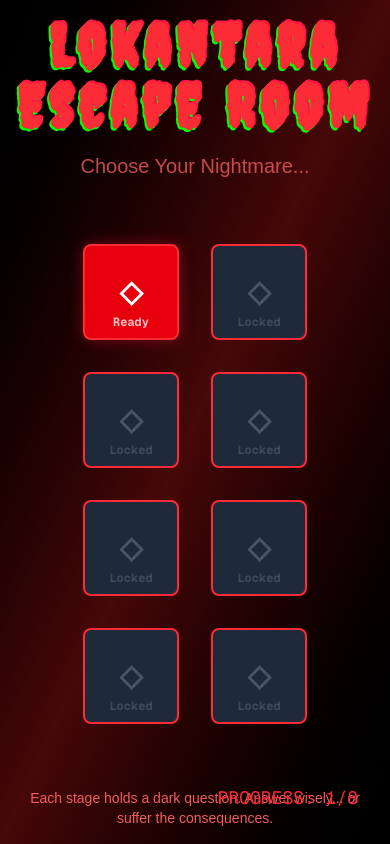
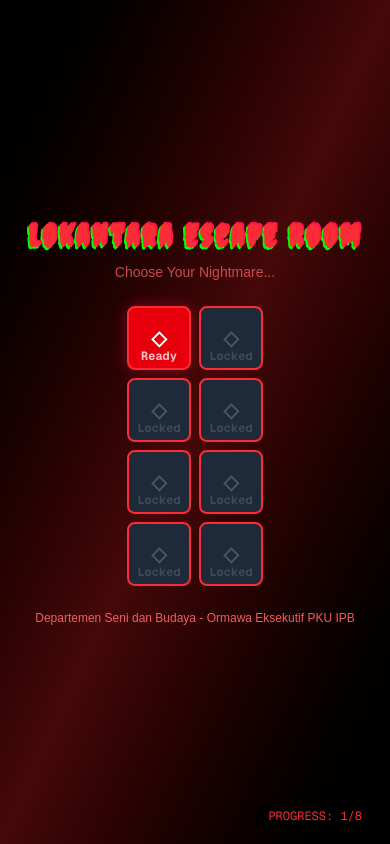
Before and after one commit to anasnasuhaaa/lokantara-escape-room, a Next.js app: page / in a window 390 px wide. Built offline with nearby package versions, Linux system fonts and the light colour scheme; a web font is replaced by a local one.

Commit message:
fix: responsive design

```diff
--- a/app/components/StageGrid.tsx
+++ b/app/components/StageGrid.tsx
@@ -9,43 +9,43 @@ interface StageGridProps {
 
 export const StageGrid: React.FC<StageGridProps> = ({ currentStage, onStageClick }) => {
   return (
-    <div className="w-full h-screen flex flex-col items-center justify-center bg-linear-to-br from-black via-red-950 to-black">
+    <div className="w-full h-screen flex flex-col items-center justify-center bg-linear-to-br from-black via-red-950 to-black overflow-y-auto py-4 sm:py-6 md:py-8">
       {/* Title */}
-      <div className="mb-16 text-center">
+      <div className="mb-6 sm:mb-8 md:mb-12 lg:mb-16 text-center px-4">
         <h1
-          className="text-6xl font-bold mb-4 tracking-widest text-red-500 glitch"
+          className="text-3xl sm:text-4xl md:text-5xl lg:text-6xl font-bold mb-2 sm:mb-3 md:mb-4 tracking-widest text-red-500 glitch"
           style={{ fontFamily: "creepster, cursive" }}
         >
           Lokantara Escape Room
         </h1>
-        <p className="text-xl text-red-400 animate-pulse">
+        <p className="text-sm sm:text-base md:text-lg lg:text-xl text-red-400 animate-pulse">
           Choose Your Nightmare...
         </p>
       </div>
 
       {/* Stage Grid */}
-      <div className="grid grid-cols-2 gap-8 lg:grid-cols-5 lg:gap-6 px-4">
+      <div className="grid grid-cols-2 sm:grid-cols-3 md:grid-cols-4 lg:grid-cols-5 gap-2 sm:gap-3 md:gap-4 lg:gap-6 px-3 sm:px-4 md:px-6">
         {[1, 2, 3, 4, 5, 6, 7, 8].map((stage) => (
           <button
             key={stage}
             onClick={() => onStageClick(stage)}
             className={`
-              relative w-24 h-24 lg:w-32 lg:h-32 rounded-lg font-bold text-2xl
-              transition-all duration-300 transform hover:scale-110
+              relative w-16 h-16 sm:w-20 sm:h-20 md:w-24 md:h-24 lg:w-32 lg:h-32 rounded-lg font-bold
+              transition-all duration-300 transform hover:scale-105 sm:hover:scale-110
               flex items-center justify-center font-mono
               ${stage <= currentStage
                 ? 'bg-red-600 hover:bg-red-500 text-white cursor-pointer shadow-lg hover:shadow-red-500/50 pulse-red'
                 : 'bg-gray-800 text-gray-600 cursor-not-allowed border-2 border-gray-600'
               }
-              border-2 border-red-500
+              border-2 border-red-500 text-lg sm:text-xl md:text-2xl
             `}
             disabled={stage > currentStage}
             aria-label={`Stage ${stage}`}
           >
-            <span className="text-3xl lg:text-4xl">
+            <span className="text-xl sm:text-2xl md:text-3xl lg:text-4xl">
               {stage < currentStage ? '◆' : '◇'}
             </span>
-            <span className="absolute bottom-2 text-xs lg:text-sm opacity-75">
+            <span className="absolute bottom-1 sm:bottom-2 text-xs opacity-75">
               {stage <= currentStage ? 'Ready' : 'Locked'}
             </span>
           </button>
@@ -53,14 +53,14 @@ export const StageGrid: React.FC<StageGridProps> = ({ currentStage, onStageClick
       </div>
 
       {/* Instructions */}
-      <div className="mt-16 text-center max-w-2xl px-4">
-        <p className="text-red-400 text-sm flicker">
-          Each stage holds a dark question. Answer wisely... or suffer the consequences.
+      <div className="mt-6 sm:mt-8 md:mt-12 lg:mt-16 text-center max-w-2xl px-3 sm:px-4">
+        <p className="text-xs sm:text-sm md:text-base text-red-400 flicker">
+          Departemen Seni dan Budaya - Ormawa Eksekutif PKU IPB
         </p>
       </div>
 
       {/* Stage Counter */}
-      <div className="absolute bottom-8 right-8 text-red-500 text-lg font-mono">
+      <div className="fixed bottom-4 right-4 sm:bottom-6 sm:right-6 md:bottom-8 md:right-8 text-red-500 text-xs sm:text-sm md:text-lg font-mono bg-black/50 px-3 py-1 rounded">
         PROGRESS: {currentStage}/8
       </div>
     </div>
--- a/app/globals.css
+++ b/app/globals.css
@@ -25,13 +25,20 @@ body {
   width: 100%;
   margin: 0;
   padding: 0;
+  overflow-x: hidden;
 }
 
 body {
   background: linear-gradient(135deg, #0a0a0a 0%, #1a0000 100%);
   color: var(--foreground);
   font-family: "Gripen", sans-serif;
-  overflow: hidden;
+}
+
+/* Prevent layout shifts on mobile */
+@media (max-width: 768px) {
+  body {
+    overflow-x: hidden;
+  }
 }
 
 /* Horror aesthetic animations */
--- a/app/layout.tsx
+++ b/app/layout.tsx
@@ -21,6 +21,11 @@ const geistMono = Geist_Mono({
 export const metadata: Metadata = {
   title: "Horror Quiz - Nightmarish Challenges",
   description: "Interactive horror-themed quiz with 5 spine-chilling stages. Test your nerve if you dare...",
+  viewport: {
+    width: 'device-width',
+    initialScale: 1,
+    maximumScale: 1,
+  },
 };
 
 export default function RootLayout({
--- /dev/null
+++ b/tailwind.config.ts
@@ -0,0 +1,70 @@
+import type { Config } from "tailwindcss";
+
+const config: Config = {
+  content: [
+    "./app/**/*.{js,ts,jsx,tsx}",
+    "./app/components/**/*.{js,ts,jsx,tsx}",
+  ],
+  theme: {
+    extend: {
+      screens: {
+        xs: "320px",
+        sm: "640px",
+        md: "768px",
+        lg: "1024px",
+        xl: "1280px",
+        "2xl": "1536px",
+      },
+      spacing: {
+        safe: "max(1rem, env(safe-area-inset-bottom))",
+      },
+      keyframes: {
+        glitch: {
+          "0%, 100%": {
+            textShadow: "-2px -2px 0 #ff1744, 2px 2px 0 #00ff00",
+          },
+          "25%": {
+            textShadow: "2px -2px 0 #ff1744, -2px 2px 0 #00ff00",
+          },
+          "50%": {
+            textShadow: "-2px 2px 0 #ff1744, 2px -2px 0 #00ff00",
+          },
+          "75%": {
+            textShadow: "2px 2px 0 #ff1744, -2px -2px 0 #00ff00",
+          },
+        },
+        flicker: {
+          "0%, 100%": { opacity: "1" },
+          "25%": { opacity: "0.85" },
+          "50%": { opacity: "1" },
+          "75%": { opacity: "0.9" },
+        },
+        "pulse-red": {
+          "0%, 100%": {
+            boxShadow: "0 0 10px rgba(255, 23, 68, 0.3)",
+          },
+          "50%": {
+            boxShadow: "0 0 30px rgba(255, 23, 68, 0.6)",
+          },
+        },
+        "fade-in": {
+          from: {
+            opacity: "0",
+          },
+          to: {
+            opacity: "1",
+          },
+        },
+      },
+      animation: {
+        glitch: "glitch 0.3s infinite",
+        flicker: "flicker 4s infinite",
+        "pulse-red": "pulse-red 2s infinite",
+        "fade-in": "fade-in 0.5s ease-in",
+      },
+    },
+  },
+  plugins: [],
+};
+
+export default config;
```
Also changed, not shown: app/components/QuizCard.tsx (+20 -20 lines).
